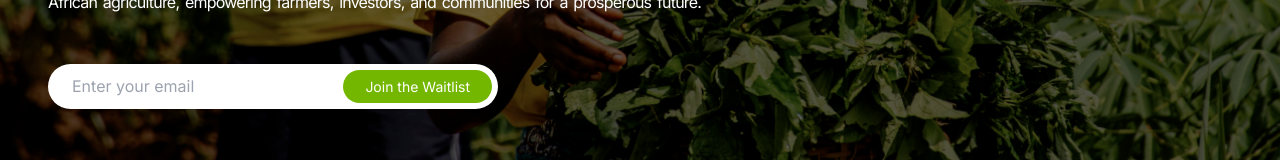
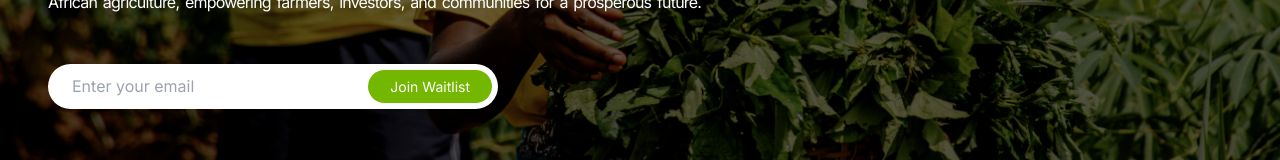
Before and after one commit to JayOnojah/nutrient-chain, a Next.js app: page / in a window 1280 px wide. Shown: the part 557-717 px from the top of the page. Built offline with nearby package versions, Linux system fonts and the light colour scheme.

Commit message:
Code Refactor

```diff
--- a/app/page.tsx
+++ b/app/page.tsx
@@ -33,7 +33,7 @@ export default function HomePage() {
               className="flex-1 outline-none text-black px-2 py-1"
             />
             <button className="py-[2px] lg:py-[6px] px-[10px] lg:px-[22px] bg-[#74B700] rounded-full text-[12px] lg:text-[14px]">
-              Join the Waitlist
+              Join Waitlist
             </button>
           </div>
         </div>
```
